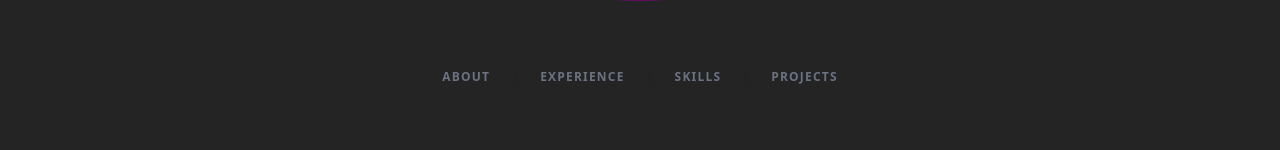
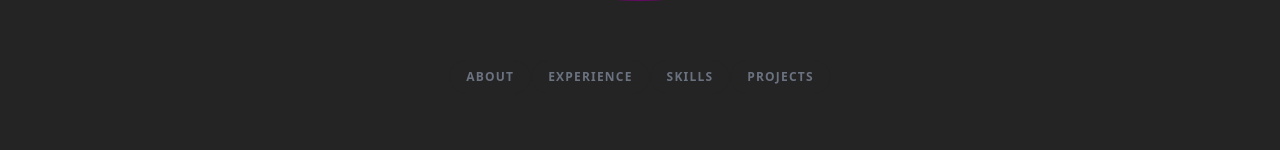
Before and after one commit to matheusmoc/matheus_portfolio, a Next.js app: page / in a window 1280 px wide. Shown: the part 567-717 px from the top of the page. Built offline with nearby package versions, Linux system fonts and the light colour scheme.

Commit message:
Fix: font about

```diff
--- a/components/About.tsx
+++ b/components/About.tsx
@@ -32,12 +32,12 @@ export default function About({}: Props) {
         className="mt-36 flex-shrink-0 w-56 h-56 rounded-full object-cover md:rounded-lg md:w-64 md:h-95 xl:w-[500px] xl:h-[500px]"
       />
 
-      <div className="space-y-10 px-0 md:px-10">
-        <h4 className="text-4xl font-semibold">
-          Here is a <span className="underline decoration-[#6e00a5]/50">little</span> about me
+      <div className="space-y-5 px-0 md:px-10">
+        <h4 className="xl:text-4xl text-2xl font-semibold">
+          Here is a <span className="underline decoration-[#6e00a5]/50">little</span> about me.
         </h4>
 
-        <p className="text-lg">
+        <p className="xl:text-lg text-xl">
           My name is Matheus, Brazilian born in the northern region of
           Minas Gerais, lover of coffee, cheese, superhero movies, and sitcoms.
           I have broad skills with technologies and am exclusively fascinated by
--- a/components/Hero.tsx
+++ b/components/Hero.tsx
@@ -38,19 +38,19 @@ export default function Hero({}: Props) {
 
         <div className="flex justify-center xl:pt-52 pt-24">
           <Link href="#about">
-            <button className="heroButton">About</button>
+            <button className="heroButton pr-4 pl-4">About</button>
           </Link>
 
           <Link href="#experience">
-            <button className="heroButton">Experience</button>
+            <button className="heroButton pr-4 pl-4">Experience</button>
           </Link>
 
           <Link href="#skills">
-            <button className="heroButton">Skills</button>
+            <button className="heroButton pr-4 pl-4">Skills</button>
           </Link>
 
           <Link href="#projects">
-            <button className="heroButton">Projects</button>
+            <button className="heroButton pr-4 pl-4">Projects</button>
           </Link>
         </div>
       </div>
```
